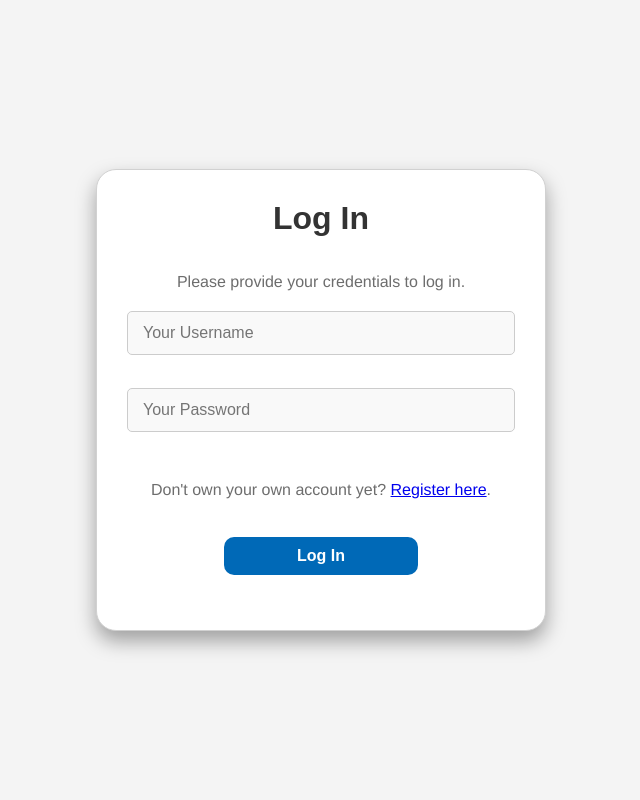
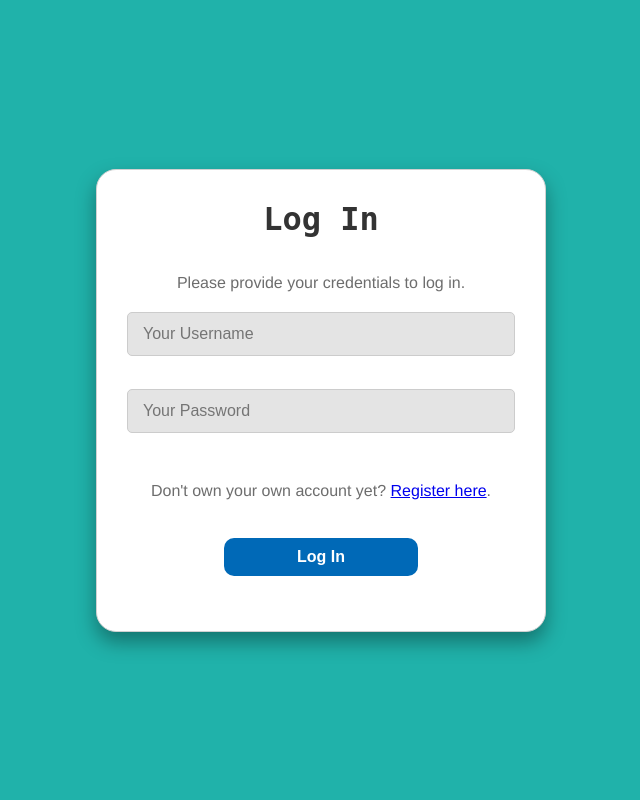
Before and after one commit to erictracc/Final_Project, a PHP site: page /login.php in a window 1280 px wide. Shown: the whole page, without its empty margins (319-959 px from the left). Run offline with PHP 8.4, Linux system fonts and the light colour scheme.

Commit message:
Minor changes to login page design and minor changes to the dashboard pages.

```diff
--- a/Stylesheets/login.css
+++ b/Stylesheets/login.css
@@ -6,7 +6,7 @@
 /* Body styles */
 body {
     font-family: 'Helvetica Neue', Helvetica, Arial, sans-serif; /* Updated font for the page */
-    background: #f4f4f4;
+    background: lightseagreen;
     display: flex;
     align-items: center;
     justify-content: center;
@@ -58,7 +58,7 @@ body {
 
 /* Heading styles */
 .login-border h1 {
-    font-family: Arial, sans-serif;
+    font-family: hack, monospace;
     color: #333;
     margin: 0 0 20px 0;
 }
@@ -71,7 +71,7 @@ body {
 
 /* Input field styles */
 .loginPageArea {
-    background-color: #f9f9f9;
+    background-color: rgba(226, 226, 226, 0.93);
     border: 1px solid #ccc;
     padding: 12px 15px;
     font-size: 16px;
--- a/dashboard.php
+++ b/dashboard.php
@@ -1,4 +1,6 @@
-<script src="Scriptfiles/dashboard.js"></script> <!-- Loads the dashboard script at beginning for proper functionality -->
+
+<!-- Loads the dashboard script at beginning for proper functionality -->
+<script src="Scriptfiles/dashboard.js"></script>
 
 <?php
 global $conn;
@@ -129,7 +131,7 @@ if ((isset($_POST['edit-confirm']) && isset($_POST['name']) && isset($_POST['cal
     $pattern = '/^\d+(\.\d+)?$/';
 
     if (!preg_match($pattern, $calories) || !preg_match($pattern, $carbohydrates) || !preg_match($pattern, $fat) || !preg_match($pattern, $protein)) {
-        $insert_output = failed("Macronutrients should only contain numbers.");
+        $insert_output = failed("Types of macronutrients must only consist of numbers.");
     }
 
     $update_result = $conn->query(
```
